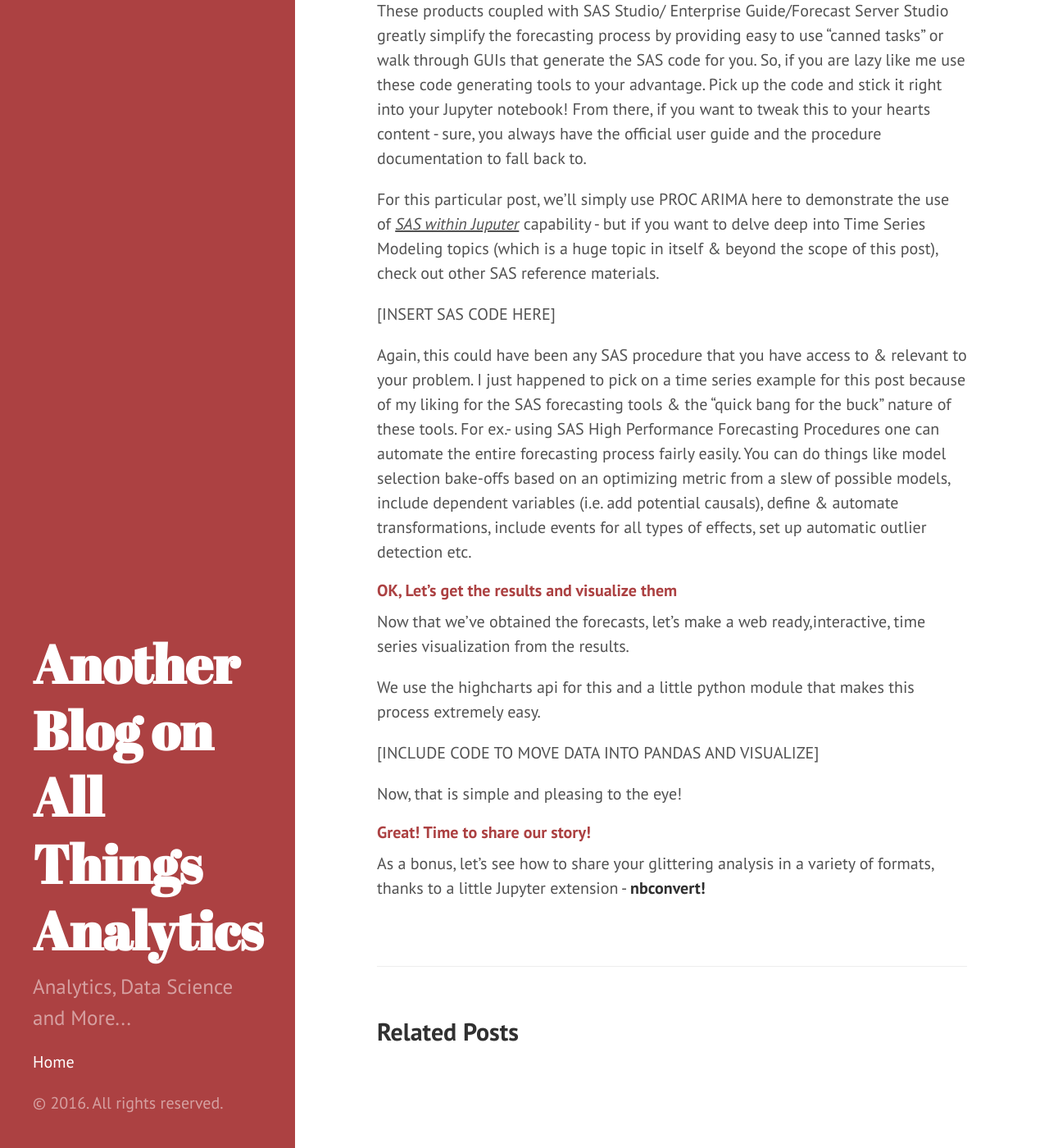
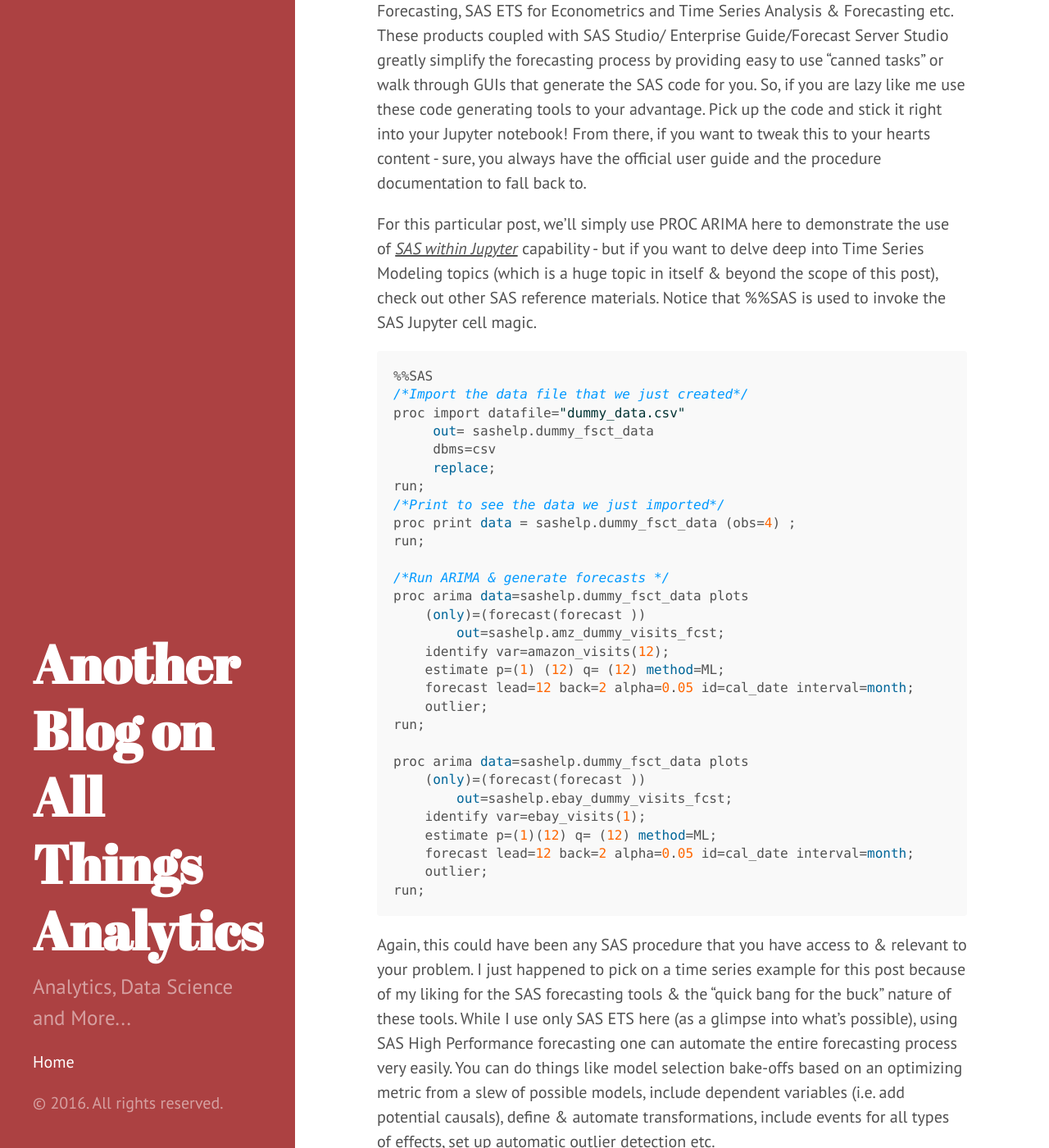
Before and after one commit to datasciencemonkey/datasciencemonkey.github.io, a Jekyll site: the page built from _posts/2016-06-12-for-the-love-of-jupyter-and-sas.markdown, in a window 1280 px wide and 1400 px high, scrolled down 5354 px. Shown: the whole window at 82% size. Built offline with Jekyll 4.4.1, drawn with Linux system fonts in a browser that asks for light colours; some of the changed text lies outside the part shown.

Commit message:
Post update:  For the love of Jupyter and SAS!

````diff
--- a/_posts/2016-06-12-for-the-love-of-jupyter-and-sas.markdown
+++ b/_posts/2016-06-12-for-the-love-of-jupyter-and-sas.markdown
@@ -17,15 +17,13 @@ layout: post
 People enjoy doing certain things as a part of their daily jobs. One such thing for an analytics professional is to be able to work with the
 best in class tools to deliver top-notch decision support solutions while tapping
 into their scientific training. We are simple beings, looking to deliver complex
-things as simple stories. After all, I struggle to remember anything more a point if it has to be explained
-in anything more than a 3 dimensional co-ordinate plane. The point is - we all solve problems breaking them down.
+things as simple stories. After all, I struggle to remember even one data point if it has to be explained
+in more than a 3 dimensional co-ordinate plane. In fact, most people that we know have same problems. The reason is as humans - our ability to process complexity is limited. But we still solve extremely complex problems. We do all this by breaking them down in smaller pieces and solving it one at a time.
 
 
-I enjoy, relish and look forward to opportunities where I can work with tools that best allow me to express my creativity while not limiting my problem
-solving capabilities. This means, that  I am always looking to add tools to my arsenal that allow me to do what I do best - solve problems by
-breaking them down into smaller pieces & yet provide the right platform where I can tap into the best of breed tools custom built for a purpose. Something that encourages a quick thought to execution paradigm.In fact this expectation is true with most people.
+In general, most people enjoy, relish and look forward to opportunities where they can work with tools that best allow them to express their creativity without limiting their problem solving capabilities. Something that encourages a fluent thought to execution paradigm.In fact this expectation is true with most practitioners - the need to minimize <u> thought to execution friction</u> is probably the single biggest productivity requirement of corporate America.
 
-In most mature analytically advanced organizations, data science professionals are constantly looking for solutions that best allow to express themselves swiftly,
+ In most mature analytically advanced organizations, data science professionals are constantly looking for solutions that best allow to express themselves swiftly,
 efficiently and with the least amount of friction (learning curve) while making sure they make no compromises on the end product. This becomes imperative as the scope of your data science team widens and the impact you make in the organization
 increases. In fact, we all know learning from data quickly and efficiently
 gives your organization not just the competitive advantage but sometimes, the best chance of survival.
@@ -124,21 +122,67 @@ Next, we move this data into a SAS library after converting the pandas data fram
 ##### <a name="sasforecasting">SAS Forecasting in Jupyter</a>
 If you are a seasoned analytics pro, you know by now SAS produces a phenomenal array of forecasting products like SAS Forecast Server for High Performance Forecasting, SAS ETS for Econometrics and Time Series Analysis & Forecasting etc. These products coupled with SAS Studio/ Enterprise Guide/Forecast Server Studio greatly simplify the forecasting process by providing easy to use "canned tasks" or walk through GUIs that generate the SAS code for you. So, if you are lazy like me use these code generating tools to your advantage. Pick up the code and stick it right into your Jupyter notebook! From there, if you want to tweak this to your hearts content - sure, you always have the official user guide and the procedure documentation to fall back to.
 
-For this particular post, we'll simply use PROC ARIMA here to demonstrate the use of *<u>SAS within Juputer</u>* capability - but if you want to delve deep into Time Series Modeling topics (which is a huge topic in itself & beyond the scope of this post), check out other SAS reference materials.
+For this particular post, we'll simply use PROC ARIMA here to demonstrate the use of *<u>SAS within Jupyter</u>* capability - but if you want to delve deep into Time Series Modeling topics (which is a huge topic in itself & beyond the scope of this post), check out other SAS reference materials. Notice that %%SAS is used to invoke the SAS Jupyter cell magic.
 
-[INSERT SAS CODE HERE]
+```sql
+%%SAS
+/*Import the data file that we just created*/
+proc import datafile="dummy_data.csv"
+     out= sashelp.dummy_fsct_data
+     dbms=csv
+     replace;
+run;
+/*Print to see the data we just imported*/
+proc print data = sashelp.dummy_fsct_data (obs=4) ;
+run;
 
-Again, this could have been any SAS procedure that you have access to & relevant to your problem. I just happened to pick on a time series example for this post because of my liking for the SAS forecasting tools & the "quick bang for the buck" nature of these tools. For ex.- using SAS High Performance Forecasting Procedures one can automate the entire forecasting process fairly easily. You can do things like model selection bake-offs based on an optimizing metric from a slew of possible models, include dependent variables (i.e. add potential causals), define & automate transformations, include events for all types of effects, set up automatic outlier detection etc.
+/*Run ARIMA & generate forecasts */
+proc arima data=sashelp.dummy_fsct_data plots
+    (only)=(forecast(forecast ))
+        out=sashelp.amz_dummy_visits_fcst;
+    identify var=amazon_visits(12);
+    estimate p=(1) (12) q= (12) method=ML;
+    forecast lead=12 back=2 alpha=0.05 id=cal_date interval=month;
+    outlier;
+run;
+
+proc arima data=sashelp.dummy_fsct_data plots
+    (only)=(forecast(forecast ))
+        out=sashelp.ebay_dummy_visits_fcst;
+    identify var=ebay_visits(1);
+    estimate p=(1)(12) q= (12) method=ML;
+    forecast lead=12 back=2 alpha=0.05 id=cal_date interval=month;
+    outlier;
+run;
+```
+Again, this could have been any SAS procedure that you have access to & relevant to your problem. I just happened to pick on a time series example for this post because of my liking for the SAS forecasting tools & the "quick bang for the buck" nature of these tools. While I use only SAS ETS here (as a glimpse into what's possible), using SAS High Performance forecasting one can automate the entire forecasting process very easily. You can do things like model selection bake-offs based on an optimizing metric from a slew of possible models, include dependent variables (i.e. add potential causals), define & automate transformations, include events for all types of effects, set up automatic outlier detection etc.
+
+Finally we combine the forecasts we just generated and prep them up for visualization
+
+```sql
+%%SAS
+proc sql;
+create table sashelp.dummy_visits_fcst  as
+select a.cal_date, a.ebay_visits, a.forecast as ebay_forecasts,
+b.amazon_visits,b.forecast as amazon_forecasts
+from sashelp.ebay_dummy_visits_fcst a inner join
+sashelp.amz_dummy_visits_fcst b
+on a.cal_date = b.cal_date;
+run;
+quit;
+```
 
 ##### <a name="visuals">OK, Let's get the results and visualize them</a>
 Now that we've obtained the forecasts, let's make a web ready,interactive, time series visualization from the results.
 
-We use the highcharts api for this and a little python module that makes this process extremely easy.
+We use the highcharts api for this and a little python module (pandas-highcharts) to help us easily accomplish this easily. Your choice could be plotly/matplotlib/gplot or ggvis or even D3 depending on your preference, but once again - following the idea that simple things are elegant :-
 
-[INCLUDE CODE TO MOVE DATA INTO PANDAS AND VISUALIZE]
+![](https://datasciencemonkey.github.io/images/forecasting_animation.gif)
 
 
-Now, that is simple and pleasing to the eye!
+Now, that is not just simple but it is pleasing to the eye & interactive!
+
+I did skip the part of moving the SAS results into the pandas dataframe, but you can see that in the [notebook](https://github.com/datasciencemonkey/sas_n_python/blob/master/Load_SAS_from_Python.ipynb).
 
 ##### <a name="convert">Great! Time to share our story!</a>
 As a bonus, let's see how to share your glittering analysis in a variety of formats, thanks to a little Jupyter extension - **nbconvert!**
````
